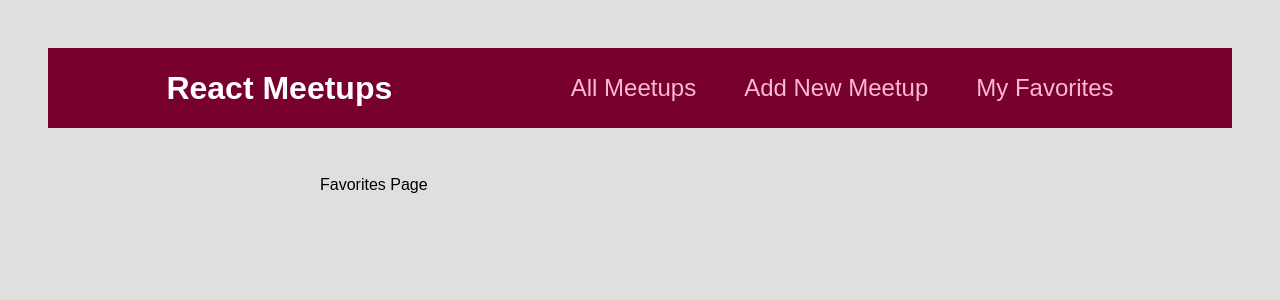
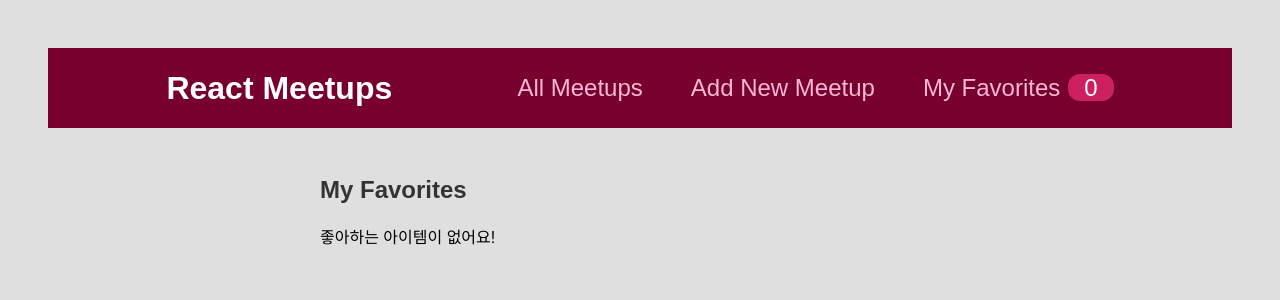
Before and after one commit to leedoopal/nextjs-react, a React (Create React App) app: page /favorites in a window 1280 px wide. Shown: the top 300 px of the page. Built offline with nearby package versions, Linux system fonts and the light colour scheme.

Commit message:
more context

```diff
--- a/src/components/layout/MainNavigation.js
+++ b/src/components/layout/MainNavigation.js
@@ -1,8 +1,12 @@
+import { useContext } from "react";
 import { Link } from "react-router-dom";
 
 import classes from './MainNavigation.module.css';
+import FavoritesContext from "../../store/favorites-context";
 
 function MainNavigation() {
+  const favoritesContext = useContext(FavoritesContext);
+
   return (
     <header className={classes.header}>
       <div className={classes.logo}>React Meetups</div>
@@ -15,7 +19,10 @@ function MainNavigation() {
             <Link to={'/new-meetup'}>Add New Meetup</Link>
           </li>
           <li>
-            <Link to={'/favorites'}>My Favorites</Link>
+            <Link to={'/favorites'}>
+              My Favorites
+              <span className={classes.badge}>{favoritesContext.totalFavorites}</span>
+            </Link>
           </li>
         </ul>
       </nav>
--- a/src/components/meetups/MeetupItem.js
+++ b/src/components/meetups/MeetupItem.js
@@ -1,7 +1,27 @@
+import { useContext } from "react";
+
 import classes from "./MeetupItem.module.css";
 import Card from "../ui/Card";
+import FavoritesContext from "../../store/favorites-context";
 
 function MeetupItem(props) {
+  const favoritesContext = useContext(FavoritesContext);
+  const itemIsFavorite = favoritesContext.itemIsFavorite(props.id);
+
+  function toggleFavoriteStatusHandler() {
+    if (itemIsFavorite) {
+      favoritesContext.removeFavorite(props.id);
+    } else {
+      favoritesContext.addFavorite({
+        id: props.id,
+        title: props.title,
+        description: props.description,
+        image: props.image,
+        address: props.address
+      });
+    }
+  }
+
   return (
     <li className={classes.item}>
       <Card>
@@ -14,7 +34,8 @@ function MeetupItem(props) {
           <p>{props.description}</p>
         </div>
         <div className={classes.actions}>
-          <button>To Favorites</button>
+          <button
+            onClick={toggleFavoriteStatusHandler}>{itemIsFavorite ? 'Remove from Favorites' : 'To Favorites'}</button>
         </div>
       </Card>
     </li>
--- a/src/index.js
+++ b/src/index.js
@@ -4,10 +4,13 @@ import { BrowserRouter } from "react-router-dom";
 
 import './index.css';
 import App from './App';
+import { FavoritesContextProvider } from "./store/favorites-context";
 
 ReactDOM.render(
-  <BrowserRouter>
-    <App/>
-  </BrowserRouter>,
+  <FavoritesContextProvider>
+    <BrowserRouter>
+      <App/>
+    </BrowserRouter>
+  </FavoritesContextProvider>,
   document.getElementById('root')
 );
--- a/src/pages/Favorites.js
+++ b/src/pages/Favorites.js
@@ -1,5 +1,25 @@
+import { useContext } from "react";
+
+import FavoritesContext from "../store/favorites-context";
+import MeetupList from '../components/meetups/MeetupList';
+
 function FavoritesPage() {
-  return <div>Favorites Page</div>
+  const favoritesContext = useContext(FavoritesContext);
+
+  let content;
+
+  if (favoritesContext.totalFavorites === 0) {
+    content = <p>좋아하는 아이템이 없어요!</p>
+  } else {
+    content = <MeetupList meetups={favoritesContext.favorites}/>
+  }
+
+  return (
+    <section>
+      <h1>My Favorites</h1>
+      {content}
+    </section>
+  )
 }
 
 export default FavoritesPage;
--- a/src/store/favorites-context.js
+++ b/src/store/favorites-context.js
@@ -2,10 +2,13 @@ import { createContext, useState } from "react";
 
 const FavoritesContext = createContext({
   favorites: [],
-  totalFavorites: 0
+  totalFavorites: 0,
+  addFavorite: (favoriteMeetup) => {},
+  removeFavorite: (meetupID) => {},
+  itemIsFavorite: (meetupID) => {}
 });
 
-function FavoritesContextProvider(props) {
+export function FavoritesContextProvider(props) {
   const [userFavorites, setUserFavorites] = useState([]);
 
   function addFavoritesHandler(favoriteMeetup) {
@@ -27,9 +30,14 @@ function FavoritesContextProvider(props) {
   const context = {
     favorites: userFavorites,
     totalFavorites: userFavorites.length,
+    addFavorite: addFavoritesHandler,
+    removeFavorite: removeFavoriteHandler,
+    itemIsFavorite: itemIsFavoriteHandler
   };
 
   return <FavoritesContext.Provider value={context}>
     {props.children}
   </FavoritesContext.Provider>
 }
+
+export default FavoritesContext;
```
